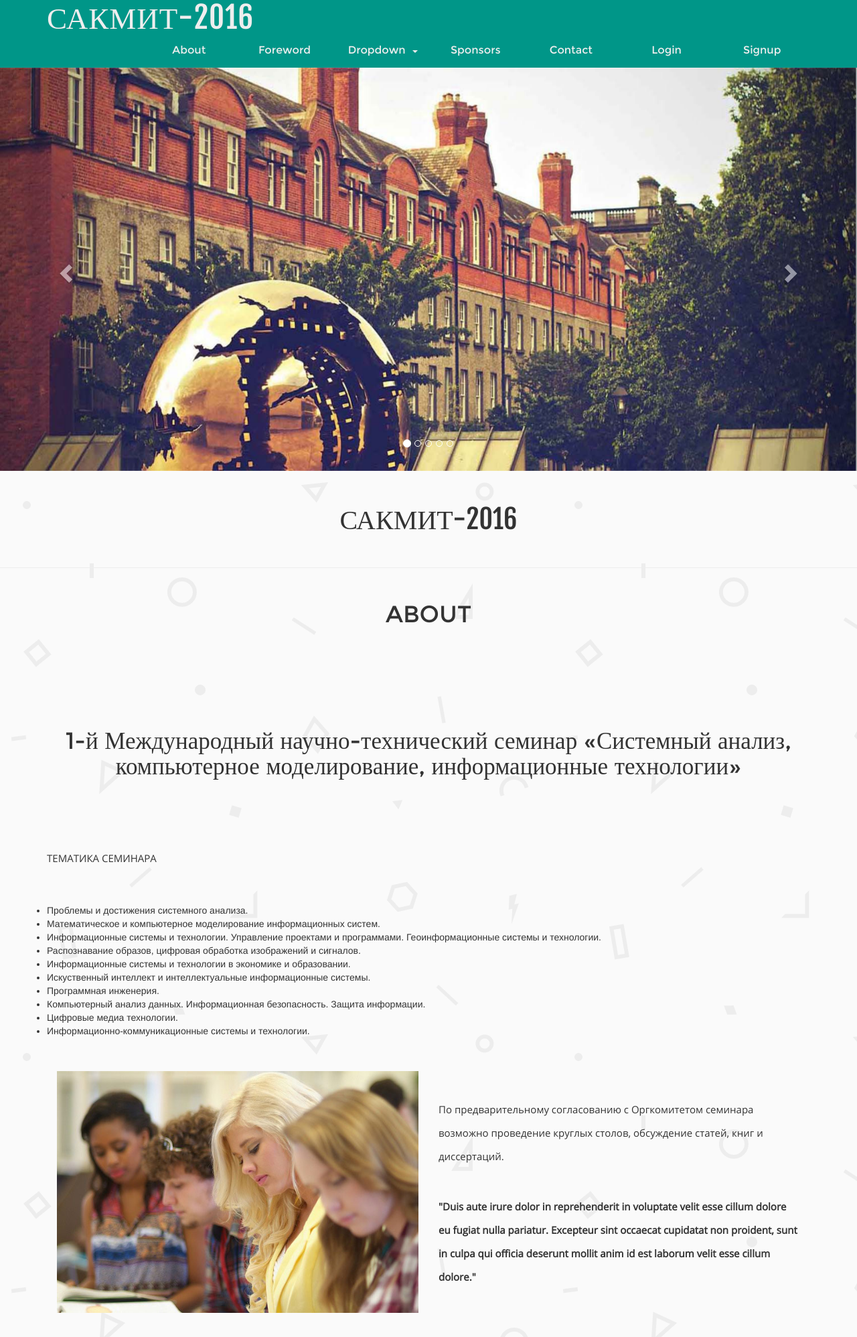
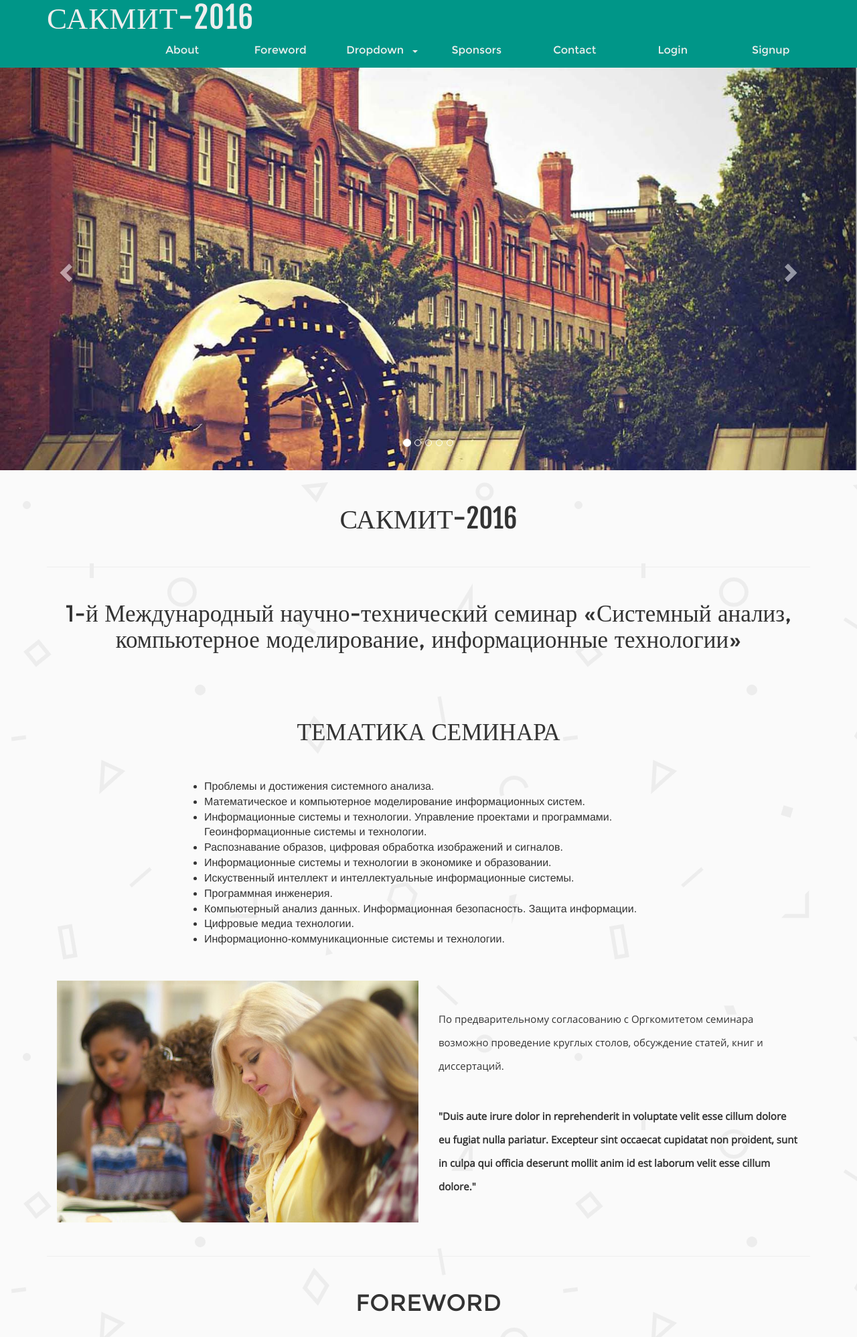
Before and after one commit to dshpet/NUREconference_site, a PHP site: page / in a window 1280 px wide. Shown: the top 1996 px of the page at 67% size. Run offline with PHP 8.4, Linux system fonts and the light colour scheme; some libraries are stand-ins or nearby versions.

Commit message:
sticky navbar, fix animation glitches, make themes list look better

```diff
--- a/css/style.css
+++ b/css/style.css
@@ -537,6 +537,16 @@ h1.abbr {
 #about-p p {
     padding: 40px 0;
 }
+
+.carousel {
+    padding-top: 100px;
+}
+
+.themes-list {
+    padding-bottom: 50px;
+    font-size: 16px;
+    padding-left: 45px;
+}
 /*-- //About-Ends-Here --*/
 
 /*-- Foreword-Starts-Here --*/
--- a/index.html
+++ b/index.html
@@ -55,7 +55,7 @@ License URL: http://creativecommons.org/licenses/by/3.0/
 	<div class="header">
 
 		<!-- Navbar-Starts-Here -->
-	    <nav class="navbar navbar-inverse">
+	    <nav class="navbar navbar-inverse navbar-fixed-top">
 	        <div class="container">
 	            <div class="navbar-header">
 	                <button type="button" class="navbar-toggle collapsed" data-toggle="collapse" data-target="#navbar" aria-expanded="false" aria-controls="navbar">
@@ -217,17 +217,16 @@ License URL: http://creativecommons.org/licenses/by/3.0/
 
     <!-- Content-Starts-Here -->
     <div class="content">
-
-    	<!-- Heading --><h1 class="abbr">САКМИТ-2016</h1><!-- //Heading -->
-
     	<div class="container">
 
     		<!-- About-Starts-Here -->
-    		<div class="about slideanim" id="about">
-	            <h2>ABOUT</h2>
-	            <p><h4>1-й Международный научно-технический семинар «Системный анализ, компьютерное моделирование, информационные технологии»</h4> </p>
-	            <p>ТЕМАТИКА СЕМИНАРА</p>
-	            	<ul> <!-- not looking cool -->
+    		<div class="about " id="about">
+
+    			<!-- Heading --><h1 class="abbr">САКМИТ-2016</h1><!-- //Heading -->
+
+	            <h2>1-й Международный научно-технический семинар «Системный анализ, компьютерное моделирование, информационные технологии»</h2>
+	            <h3>ТЕМАТИКА СЕМИНАРА</h3>
+	            	<ul class="col-md-8 col-md-offset-2 themes-list"> <!-- not looking cool -->
 						<li>Проблемы и достижения системного анализа.</li>
 						<li>Математическое и компьютерное моделирование информационных систем.</li>
 						<li>Информационные системы и технологии. Управление проектами и программами. Геоинформационные системы и технологии.</li>
@@ -241,7 +240,7 @@ License URL: http://creativecommons.org/licenses/by/3.0/
 					</ul>
 				<p>
 
-                <div class="about-info slideanim">
+                <div class="about-info ">
                     <div class="col-md-6 col-sm-6" id="about-pic">
                         <img src="images/9.jpg" alt="About">
                     </div>
@@ -255,7 +254,7 @@ License URL: http://creativecommons.org/licenses/by/3.0/
     		<!-- //About-Ends-Here -->
 
     		<!-- Foreword-Starts-Here -->
-    		<div class="foreword slideanim" id="foreword">
+    		<div class="foreword " id="foreword">
     			<h3>FOREWORD</h3>
     			<p>"Lorem ipsum dolor sit amet, consectetur adipiscing elit, sed do eiusmod tempor incididunt ut labore et dolore magna aliqua. Ut enim ad minim veniam, quis nostrud exercitation ullamco laboris nisi ut aliquip ex ea commodo consequat. Duis aute irure dolor in reprehenderit in voluptate velit esse cillum dolore eu fugiat nulla pariatur. Excepteur sint occaecat cupidatat non proident, sunt in culpa qui officia deserunt mollit anim id est laborum. Duis aute irure dolor in reprehenderit in voluptate velit esse cillum dolore eu fugiat nulla pariatur. Excepteur sint occaecat cupidatat non proident, sunt in culpa qui officia deserunt mollit anim id est laborum."</p>
                 <span>Johann Schmidt</span>
@@ -264,7 +263,7 @@ License URL: http://creativecommons.org/licenses/by/3.0/
     		<!-- //Foreword-Ends-Here -->
 
 			<!-- Admissions-Starts-Here -->
-        	<div class="admissions slideanim" id="admissions">
+        	<div class="admissions " id="admissions">
                 <h3>ADMISSIONS-2016 PROSPECTUS</h3>
                 <p>Duis aute irure dolor in reprehenderit in voluptate velit esse cillum dolore eu fugiat nulla pariatur. Excepteur sint occaecat cupidatat non proident, sunt in culpa qui officia deserunt mollit anim id est laborum velit esse cillum dolore eu fugiat nulla pariatur commodo. Excepteur sint occaecat cupidatat non proident, sunt in culpa qui officia deserunt mollit anim id est laborum.</p>
 
@@ -276,7 +275,7 @@ License URL: http://creativecommons.org/licenses/by/3.0/
 			<!-- //Admissions-Ends-Here -->
 
 			<!-- Alumnus-Starts-Here -->
-    		<div class="alumnus slideanim" id="alumnus">
+    		<div class="alumnus " id="alumnus">
                 <h3>ALUMNUS</h3>
                 <div class="alumnus-grid">
 	                <div class="col-md-4 col-sm-4 a1">
@@ -300,7 +299,7 @@ License URL: http://creativecommons.org/licenses/by/3.0/
 			<!-- //Alumnus-Ends-Here -->
 
 			<!-- Programs-Starts-Here -->
-            <div class="programs slideanim" id="programs">
+            <div class="programs " id="programs">
 	            <h3>PROGRAMS</h3>
 	            <p>Lorem Ipsum Dolor Sit Amet, consectetur adipiscing elit, sed do eiusmod tempor incididunt.</p>
 
@@ -335,7 +334,7 @@ License URL: http://creativecommons.org/licenses/by/3.0/
 			<!-- //Programs-Ends-Here -->
 
 			<!-- Services-Starts-Here -->
-            <div class="services slideanim" id="services">
+            <div class="services " id="services">
                 <h3>SERVICES</h3>
                 <p>We have taken up some Social Services done by our students in the slums and backward regions so that they can not only excel in education, but also as a good human being in the society.</p>
                 <div class="col-md-6 col-sm-6 s1">
@@ -367,7 +366,7 @@ License URL: http://creativecommons.org/licenses/by/3.0/
 			<!-- //Services-Ends-Here -->
 
 			<!-- Orgcommittee-Starts-Here -->
-            <div class="faculty slideanim" id="orgcommittee">
+            <div class="faculty " id="orgcommittee">
 	            <h3>ОРГКОМИТЕТ СЕМИНАРА</h3>
 	            	<div class="col-md-3 col-sm-3 team-top">
 						<div class="view view-seventh">
@@ -479,7 +478,7 @@ License URL: http://creativecommons.org/licenses/by/3.0/
 			<!-- //Orgcommittee-Ends-Here -->
 
 			<!-- Progcommittee-Starts-Here -->
-            <div class="faculty slideanim" id="progcommittee">
+            <div class="faculty " id="progcommittee">
 	            <h3>ПРОГРАММНЫЙ КОМИТЕТ СЕМИНАРА</h3>
 	            <div class="col-md-3 col-sm-3 team-top">
 						<div class="view view-seventh">
@@ -710,7 +709,7 @@ License URL: http://creativecommons.org/licenses/by/3.0/
 			<!-- //Progcommittee-Ends-Here -->
 
 			<!-- Edifice-Starts-Here -->
-	        <div class="edifice slideanim" id="edifice">
+	        <div class="edifice " id="edifice">
 	        	<h3>INFRASTRUCTURE & FACILITIES</h3>
 	            <div class="gallery-cursual">
 
@@ -764,7 +763,7 @@ License URL: http://creativecommons.org/licenses/by/3.0/
 			<!-- //Edifice-Ends-Here -->
 
 			<!-- Projects-Starts-Here -->
-	        <div class="project slideanim" id="project">
+	        <div class="project " id="project">
 	        	<h3>PROJECTS, RESEARCH AND DEVELOPMENT</h3>
 
 	        	<div class="project-grid">
@@ -794,7 +793,7 @@ License URL: http://creativecommons.org/licenses/by/3.0/
 			<!-- //Projects-Ends-Here -->
 
 			<!-- Events-Starts-Here -->
-        	<div class="events slideanim" id="events">
+        	<div class="events " id="events">
         		<h3>EVENTS</h3>
         		<div class="event-grid">
 	        		<div class="col-md-4 col-sm-4 cal">
@@ -828,7 +827,7 @@ License URL: http://creativecommons.org/licenses/by/3.0/
 			<!-- //Events-Ends-Here -->
 
 			<!-- sponsors-Starts-Here -->
-        	<div class="news slideanim" id="sponsors">
+        	<div class="news " id="sponsors">
         		<h3>SPONSORS</h3>
         		<ul>
         			<li>Министерство образования и науки Украины</li>
@@ -881,7 +880,7 @@ License URL: http://creativecommons.org/licenses/by/3.0/
 			<!-- //sponsors-Ends-Here -->
 
 			<!-- Contact-Starts-Here -->
-        	<div class="contact slideanim" id="contact">
+        	<div class="contact " id="contact">
         		<h3>CONTACT</h3>
         		<form class="contact_form">
 
@@ -906,7 +905,7 @@ License URL: http://creativecommons.org/licenses/by/3.0/
     	</div>
 
     	<!-- Map-iFrame -->
-    	<div class="map slideanim">
+    	<div class="map ">
 			<iframe src="https://www.google.com/maps/embed?pb=!1m18!1m12!1m3!1d22702.22744502486!2d11.113366067229226!3d44.662878362361056!2m3!1f0!2f0!3f0!3m2!1i1024!2i768!4f13.1!3m3!1m2!1s0x477fc3eca9065c15%3A0x12ec8a03aadae866!2s40019+Sant&#39;Agata+Bolognese+BO%2C+Italy!5e0!3m2!1sen!2sin!4v1451281303075" allowfullscreen></iframe>
     	</div>
     	<!-- //Map-iFrame -->
@@ -915,11 +914,11 @@ License URL: http://creativecommons.org/licenses/by/3.0/
     <!-- Content-Ends-Here -->
 
     <!-- Footer-Starts-Here -->
-    <div class="footer slideanim">
+    <div class="footer ">
 
     	<div class="container">
 
-	    	<div class="footer-info slideanim">
+	    	<div class="footer-info ">
 				<div class="col-md-6 col-sm-6 access f1">
 					<h3 class="access-h3">Access</h3>
 	    			<p class="access-p">Lorem ipsum dolor sit amet, consectetur adipiscing elit, sed do eiusmod tempor incididunt ut labore et dolore magna aliqua. Ut enim ad minim veniam, quis nostrud exercitation, sed do eiusmod ullamco laboris nisi ut enim ad minim aliquip ex ea commodo consequat.</p>
@@ -949,7 +948,7 @@ License URL: http://creativecommons.org/licenses/by/3.0/
 	    		<div class="clearfix"></div>
 			</div>
 
-	        <ul class="social slideanim" id="follow">
+	        <ul class="social " id="follow">
 	            <li><a href="#" class="facebook" title="Go to Our Facebook Page"></a></li>
 	            <li><a href="#" class="twitter" title="Go to Our Twitter Account"></a></li>
 	            <li><a href="#" class="googleplus" title="Go to Our Google Plus Account"></a></li>
@@ -994,25 +993,18 @@ $(document).ready(function(){
     // Store hash
     var hash = this.hash;
 
+    var offset = $(hash).offset();
+    if (!offset)
+    	return;
+
     // Using jQuery's animate() method to add smooth page scroll
     // The optional number (900) specifies the number of milliseconds it takes to scroll to the specified area
-    $('html, body').animate({
-      scrollTop: $(hash).offset().top
+    $('html, body').stop().animate({
+      scrollTop: offset.top - 100
     }, 900, function(){
 
       // Add hash (#) to URL when done scrolling (default click behavior)
       window.location.hash = hash;
-    });
-  });
-
-  $(window).scroll(function() {
-    $(".slideanim").each(function(){
-      var pos = $(this).offset().top;
-
-      var winTop = $(window).scrollTop();
-        if (pos < winTop + 600) {
-          $(this).addClass("slide");
-        }
     });
   });
 })
```
